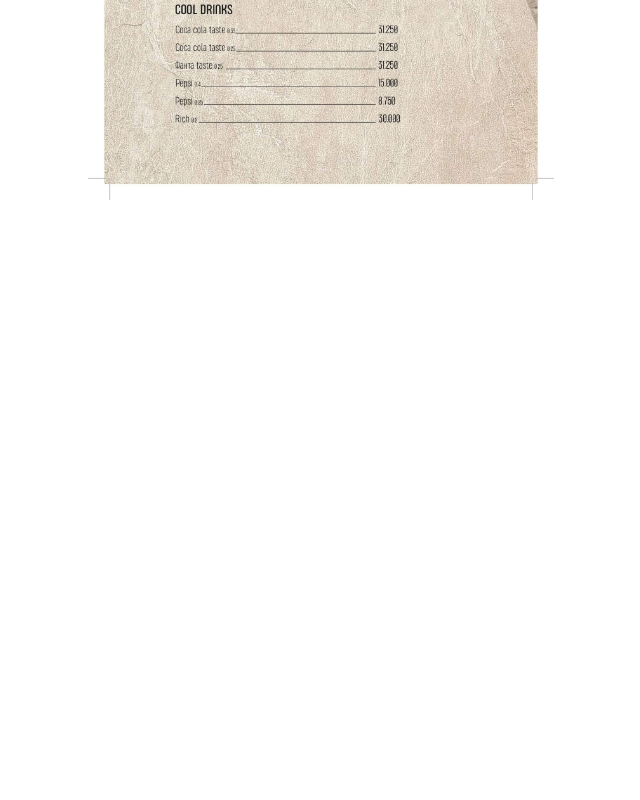
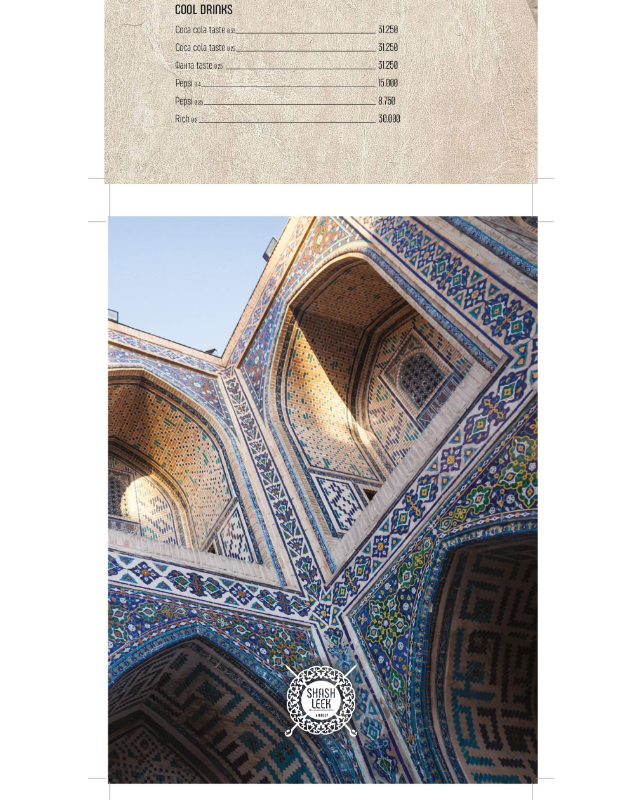
Before and after one commit to Abdulholiq13/shashleek-a, a plain HTML site: page index.html in a window 1280 px wide. Shown: the part 6400-7200 px from the top of the page, without its empty margins (319-959 px from the left). Drawn offline with Linux system fonts and the light colour scheme.

Commit message:
change typing text

```diff
--- a/index.html
+++ b/index.html
@@ -19,7 +19,7 @@
       <img src="img/Shashleek menu _ Amirsoy _ eng_compressed_page-0009.jpg" alt="" height="600" />
       <img src="img/Shashleek menu _ Amirsoy _ eng_compressed_page-0010.jpg" alt="" height="600" />
       <img src="img/Shashleek menu _ Amirsoy _ eng_compressed_page-0011.jpg" alt="" height="600" />
-      <img src="img/Shashleek menu _ Amirsoy _ eng_compressed_page-0012.jpg`" alt="" height="600" />
+      <img src="img/Shashleek menu _ Amirsoy _ eng_compressed_page-0012.jpg" alt="" height="600" />
     </div>
   </body>
 </html>
```
